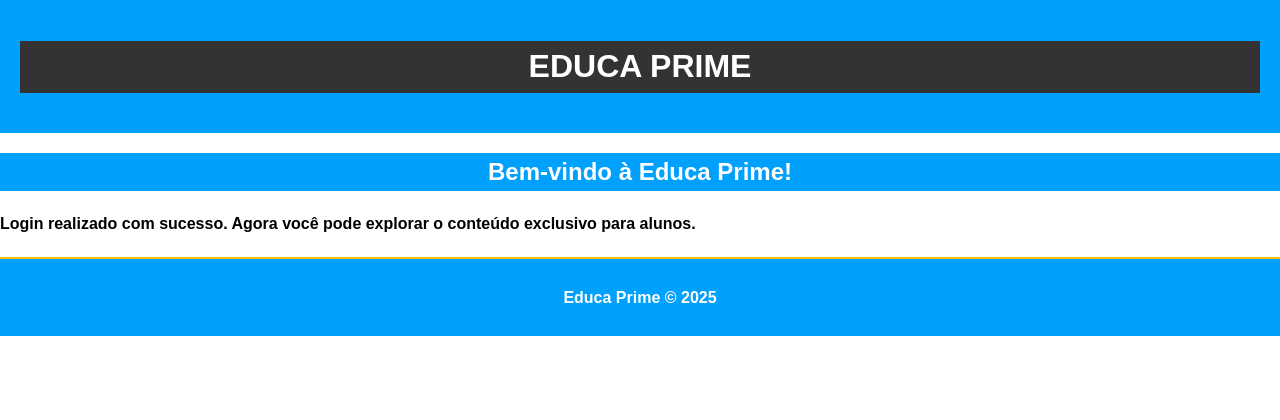
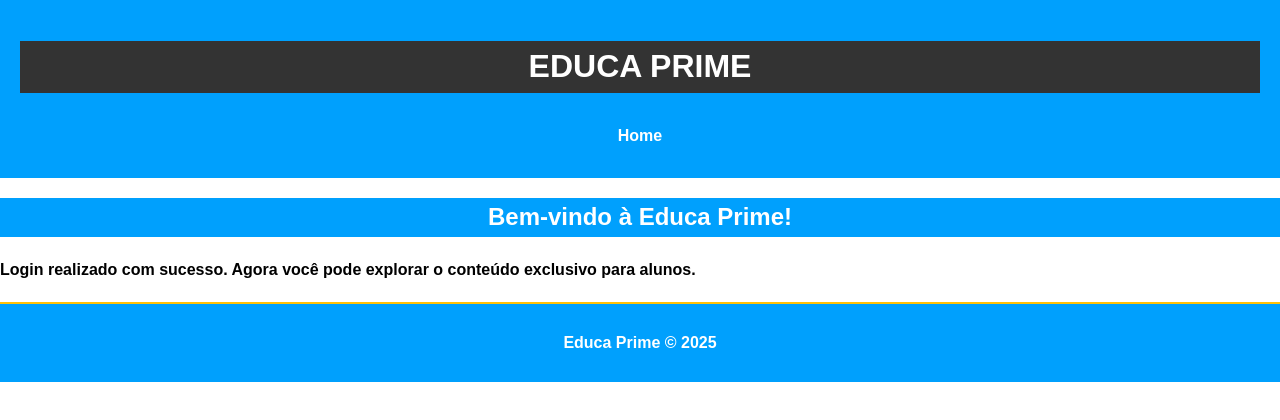
Before and after one commit to gerson762/PROJETO-_CSM, a Flask app: template PROJETO-_CSM-main 1/projeto ADS/templates/welcome.html in a window 1280 px wide. Shown: the top 420 px of the page. Run offline with Flask 3, Linux system fonts and the light colour scheme; the template is opened without the code that fills it, so the values that code supplies are empty.

Commit message:
Update welcome.html

```diff
--- a/PROJETO-_CSM-main 1/projeto ADS/templates/welcome.html
+++ b/PROJETO-_CSM-main 1/projeto ADS/templates/welcome.html
@@ -8,6 +8,11 @@
     <body>
         <header>
             <h1>EDUCA PRIME</h1>
+            <nav>
+                <ul>
+                    <li><a href="index.html" aria-label="Ir para a página inicial">Home</a></li>
+                </ul>
+            </nav>
         </header>
         <main class="wlcome-container">
             <h2>Bem-vindo à Educa Prime!</h2>
@@ -17,4 +22,5 @@
             <p>Educa Prime &copy; 2025</p>
         </footer>
     </body>
+
 </html>
```
